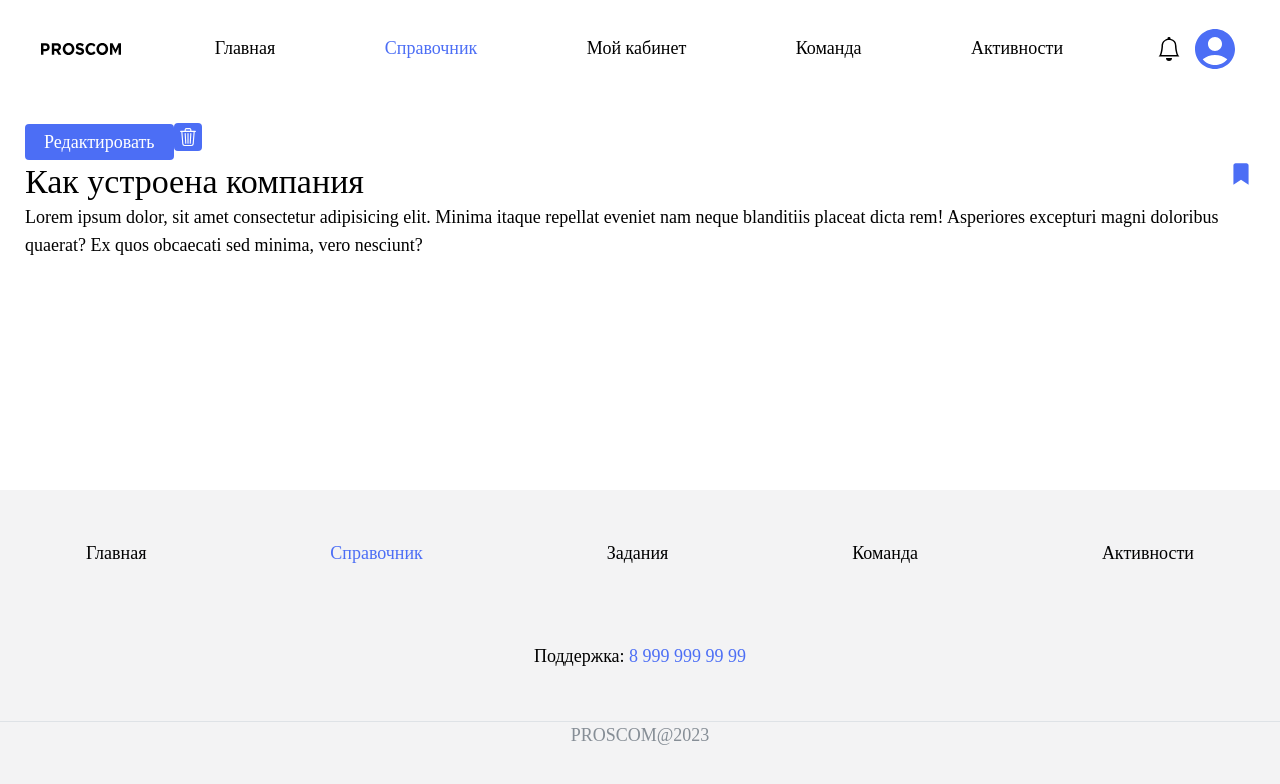
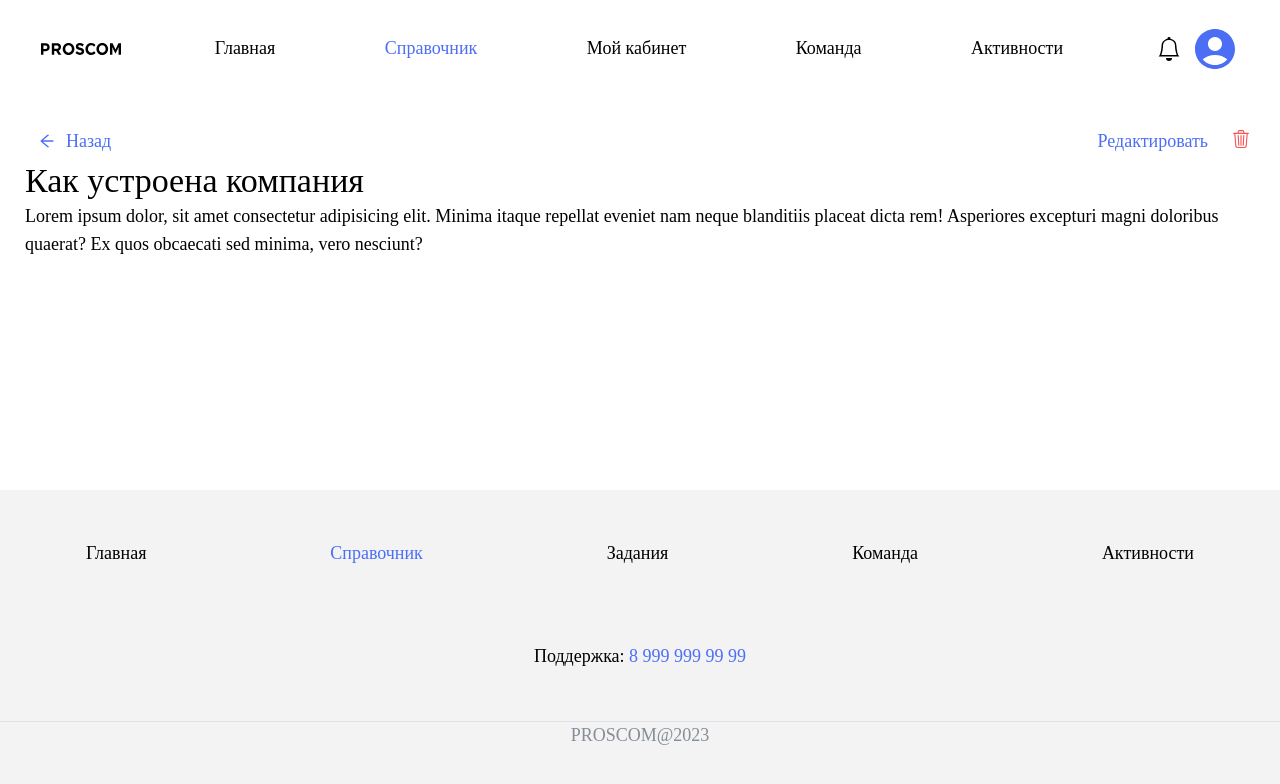
Before and after one commit to KordyD/LDT-hack-track-5-frontend, a React (Vite) app: page /knowledge/0 in a window 1280 px wide. Shown: the top 784 px of the page. Built offline with nearby package versions, Linux system fonts and the light colour scheme; a web font is replaced by a local one.

Commit message:
Update article page for admin

```diff
--- /dev/null
+++ b/src/pages/Article/Article.module.css
@@ -0,0 +1,18 @@
+.box {
+  display: flex;
+  position: absolute;
+  top: 0;
+  right: 0;
+  align-items: center;
+}
+
+.modalText {
+  color: var(--mantine-primary-color-filled);
+  text-align: center;
+}
+
+.modalButton {
+  width: 40%;
+  background-color: var(--mantine-color-red-filled);
+  border-radius: var(--mantine-radius-xl);
+}
--- a/src/pages/Article/Article.tsx
+++ b/src/pages/Article/Article.tsx
@@ -1,10 +1,21 @@
-import { ActionIcon, Box, Button, Modal, Text, Title } from '@mantine/core';
+import {
+  ActionIcon,
+  Box,
+  Button,
+  Modal,
+  Stack,
+  Text,
+  Title,
+} from '@mantine/core';
 import { BiSolidBookmark } from 'react-icons/bi';
 import { useSelector } from 'react-redux';
 import { useLoaderData } from 'react-router-dom';
 import { BsTrash3 } from 'react-icons/bs';
 import { RootState } from '../../store';
 import { useDisclosure } from '@mantine/hooks';
+import classes from './Article.module.css';
+import { BackButton } from '../../components/BackButton/BackButton';
+import { AiOutlineArrowLeft } from 'react-icons/ai';
 
 interface loaderData {
   title: string;
@@ -19,19 +30,30 @@ export const Article = () => {
   return (
     <>
       <Box pos='relative'>
-        <Box display={isAuth ? 'block' : 'none'}>
-          <Button onClick={open}>Редактировать</Button>
-          <ActionIcon>
-            <BsTrash3 />
+        <BackButton leftSection={<AiOutlineArrowLeft />} variant='transparent'>
+          Назад
+        </BackButton>
+        <Box className={classes.box}>
+          <Button display={isAuth ? 'block' : 'none'} variant='white'>
+            Редактировать
+          </Button>
+          <Box display={isAuth ? 'block' : 'none'}>
+            <ActionIcon variant='transparent' color='red' onClick={open}>
+              <BsTrash3 />
+            </ActionIcon>
+            <Modal radius='xl' opened={opened} onClose={close}>
+              <Stack align='center'>
+                <Text className={classes.modalText}>
+                  Вы уверены, что хотите удалить эту статью?
+                </Text>
+                <Button className={classes.modalButton}>Удалить</Button>
+              </Stack>
+            </Modal>
+          </Box>
+          <ActionIcon display={isAuth ? 'none' : 'block'} variant='transparent'>
+            <BiSolidBookmark style={{ width: 40, height: 40 }} />
           </ActionIcon>
-          <Modal opened={opened} onClose={close}>
-            <Text>Вы уверены, что хотите удалить эту статью?</Text>
-            <Button>Удалить</Button>
-          </Modal>
         </Box>
-        <ActionIcon pos='absolute' variant='transparent' right='0'>
-          <BiSolidBookmark style={{ width: 40, height: 40 }} />
-        </ActionIcon>
         <Title>{title}</Title>
         <Text>{text}</Text>
       </Box>
```
